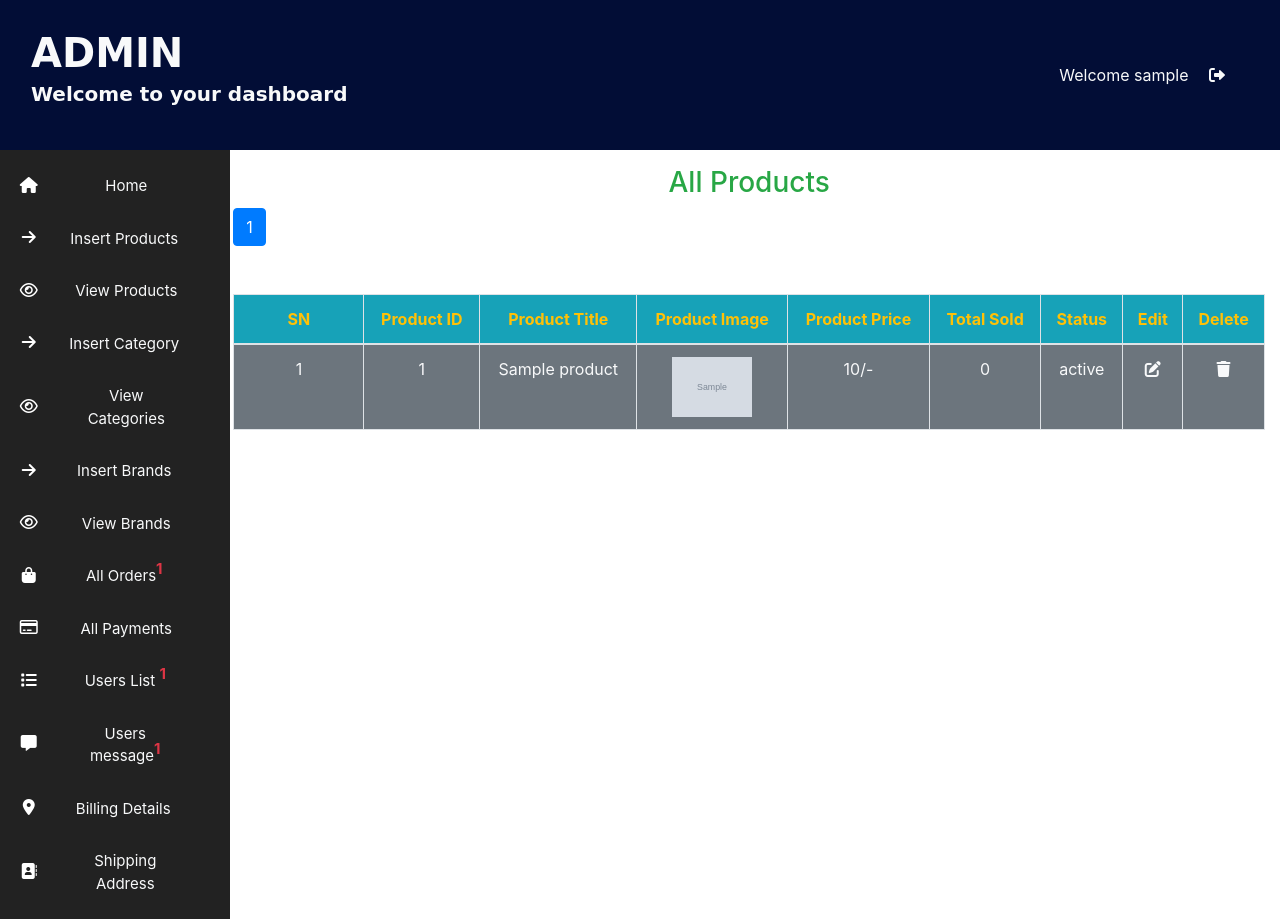
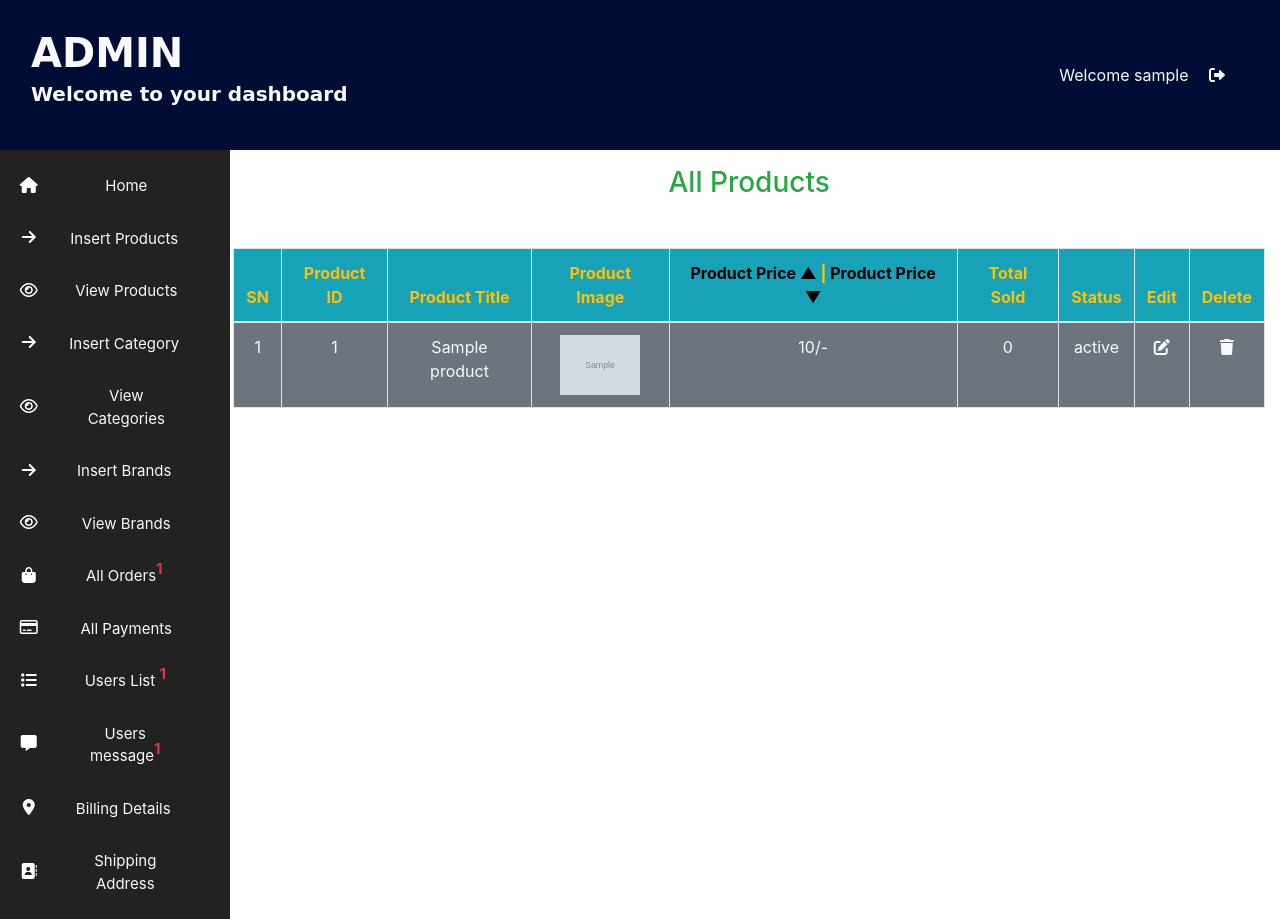
Before and after one commit to iambiki-git/project, a PHP site: page /adminPanel.php?view_products in a window 1280 px wide. Shown: the top 919 px of the page. Run offline with PHP 8.4, Linux system fonts and the light colour scheme; the visitor is signed in with stand-in values (Sample User, id 1); tables that the repository leaves empty or names only in its code hold one stand-in row (values such as "Sample post"); grey boxes marked "Sample" are stand-in pictures.

Commit message:
add Bubble sort algorithm

```diff
--- /dev/null
+++ b/Admin_Area/algorithm_sort.php
@@ -0,0 +1,25 @@
+<?php
+// sort.php
+function bubbleSortByPrice(&$products, $order = 'asc') {
+    $n = count($products);
+    for ($i = 0; $i < $n-1; $i++) {
+        for ($j = 0; $j < $n-$i-1; $j++) {
+            // Sorting by product price based on ascending or descending order
+            if ($order == 'asc') {
+                if ($products[$j]['product_price'] > $products[$j+1]['product_price']) {
+                    // Swap if the current product price is greater than the next one
+                    $temp = $products[$j];
+                    $products[$j] = $products[$j+1];
+                    $products[$j+1] = $temp;
+                }
+            } else {
+                if ($products[$j]['product_price'] < $products[$j+1]['product_price']) {
+                    // Swap if the current product price is smaller (for descending order)
+                    $temp = $products[$j];
+                    $products[$j] = $products[$j+1];
+                    $products[$j+1] = $temp;
+                }
+            }
+        }
+    }
+}
--- a/Admin_Area/view_products.php
+++ b/Admin_Area/view_products.php
@@ -1,13 +1,28 @@
+<?php
+include 'algorithm_sort.php'; // Include the sorting file
+
+// Fetch all products
+$get_products = "SELECT * FROM products";
+$result = mysqli_query($conn, $get_products);
+$products = mysqli_fetch_all($result, MYSQLI_ASSOC);
+
+// Check if sorting is applied through the URL
+if (isset($_GET['order'])) {
+    $order = $_GET['order']; // 'asc' or 'desc'
+    bubbleSortByPrice($products, $order); // Call sorting function by price
+}
+?>
 
 <h3 class="text-success text-center">All Products</h3>
 <table class="table table-bordered mt-5">
     <thead class="bg-info text-warning text-center">
         <tr>
-            <th class="px-5">SN</th>
+            <th>SN</th>
             <th>Product ID</th>
             <th>Product Title</th>
             <th>Product Image</th>
-            <th>Product Price</th>
+            <th><a href="?view_products&order=asc">Product Price &#9650;</a> |
+                <a href="?view_products&order=desc">Product Price &#9660;</a></th>
             <th>Total Sold</th>
             <th>Status</th>
             <th>Edit</th>
@@ -16,85 +31,31 @@
     </thead>
     <tbody class="bg-secondary text-light text-center">
         <?php
-
-        if(isset($_GET['page'])){
-            $page = $_GET['page'];
-
-        }else{
-            $page = 1;
-        }
-
-            $get_products = "SELECT * FROM products";
-            $result = mysqli_query($conn, $get_products);
-            $row_counts = mysqli_num_rows($result);
-            $number_pages = 5;
-            $total_pages = ceil($row_counts/$number_pages);
-
-            // Ensure $page is within the valid range
-            if ($page < 1) {
-                $page = 1;
-            } elseif ($page > $total_pages) {
-                $page = $total_pages;
-            }
-             // creating pagination buttons
-                echo "<nav aria-label='Page navigation example'><ul class='pagination'>";
-                if ($page > 1) {
-                    $previous_page = $page - 1;
-                    echo "<li class='page-item'><a class='page-link' href='adminPanel.php?view_products&page=".$previous_page."'>Previous</a></li>";
-                }
-                for ($btn = 1; $btn <= $total_pages; $btn++) {
-                    echo '<li class="page-item';
-                    if ($btn == $page) {
-                        echo ' active';
-                    }
-                    echo '"><a class="page-link" href="adminPanel.php?view_products&page=' . $btn . '">' . $btn . '</a></li>';
-                }
-                if ($page < $total_pages) {
-                    $next_page = $page + 1;
-                    echo "<li class='page-item'><a class='page-link' href='adminPanel.php?view_products&page=".$next_page."'>Next</a></li>";
-                }
-                echo "</ul>
-                    </nav>";
-            $startinglimit = ($page-1)*$number_pages;
-            $sql = "SELECT * FROM products LIMIT ". $startinglimit.','.$number_pages;
-            $result_sql = mysqli_query($conn, $sql);
-            $number = $startinglimit;
-            while($row = mysqli_fetch_assoc($result_sql)){
+        $number = 0;
+        foreach ($products as $row) {
+            $number++;
             $product_id = $row['product_id'];
             $product_title = $row['product_title'];
             $product_image1 = $row['product_image1'];
             $product_price = $row['product_price'];
             $status = $row['status'];
-                $number++;
         ?>
         <tr>
-                <td> <?php echo $number; ?></td>
-                <td> <?php echo $product_id; ?></td>
+            <td><?php echo $number; ?></td>
+            <td><?php echo $product_id; ?></td>
             <td><?php echo $product_title; ?></td>
             <td><img src='./product_images/<?php echo $product_image1; ?>' class='edit_image'/></td>
             <td><?php echo $product_price; ?>/-</td>
             <td><?php
-
                 $get_count = "SELECT * FROM orders_pending WHERE product_id = $product_id AND isVerified = 'true'";
                 $execute_query = mysqli_query($conn, $get_count);
                 $rows_count = mysqli_num_rows($execute_query);
-                    if($rows_count){
-                        $fetch_row_data = mysqli_fetch_assoc($execute_query);
-                        $quantity = $fetch_row_data['quantity'];
-                        echo $quantity;
-                    }else{
-                        echo '0';
-                    }
-
+                echo $rows_count ? $rows_count : '0';
             ?></td>
             <td><?php echo $status; ?></td>
             <td><a href='adminPanel.php?edit_products=<?php echo $product_id; ?>' class='text-light'><i class='fa-solid fa-pen-to-square'></i></a></td>
             <td><a href='adminPanel.php?delete_product=<?php echo $product_id; ?>' class='text-light'><i class='fa-solid fa-trash'></i></a></td>
         </tr>
-            <?php
-            }
-        ?>
-
-
+        <?php } ?>
     </tbody>
 </table>
```
Lines whose indentation alone changed are shown as unchanged.
